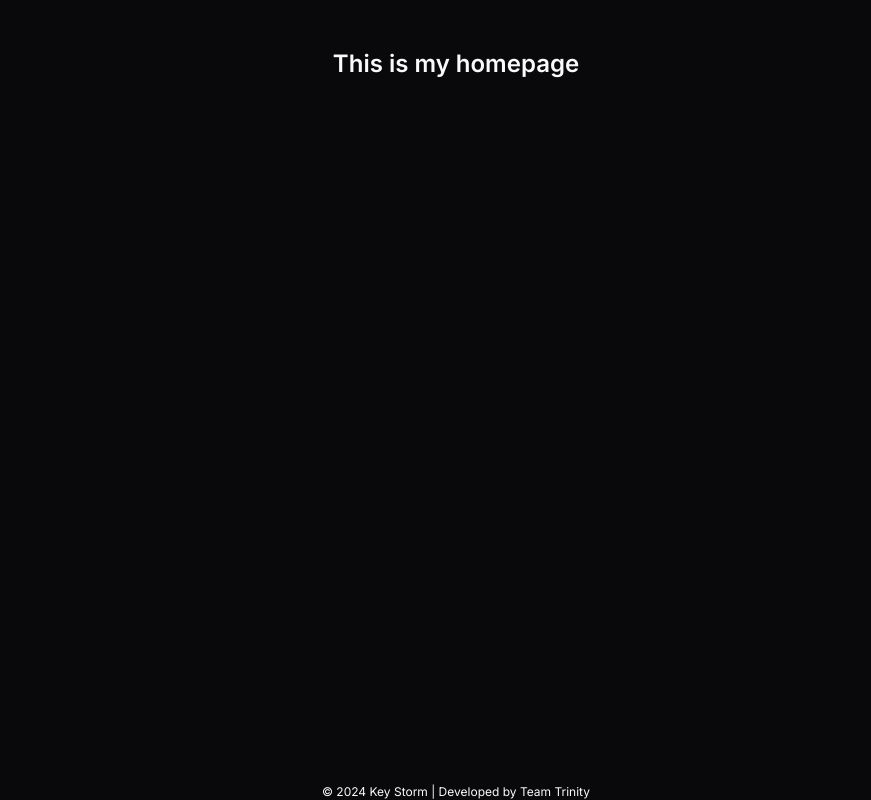
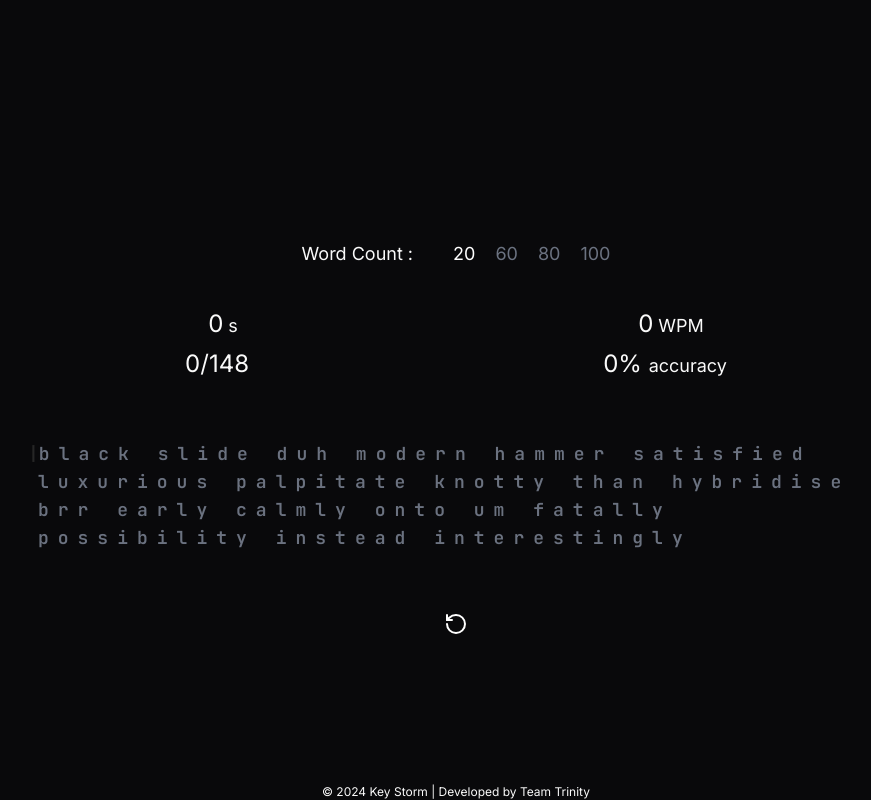
Before and after one commit to Team-Trinity/type-storm, a Next.js app: page / in a window 1280 px wide. Shown: the whole page, without its empty margins (184-1055 px from the left). Built offline with nearby package versions, Linux system fonts and the light colour scheme.

Commit message:
update home route with type page and folder rearrange

```diff
--- a/app/page.tsx
+++ b/app/page.tsx
@@ -1,7 +1,14 @@
-import Image from "next/image";
+"use client";
+
+import TypeBox from "@/components/type/typeBox";
+import TimerProvider from "@/providers/timerProvider";
 
 export default function Home() {
-  return (
-<h1 className="text-2xl font-semibold text-center py-12">This is my homepage</h1>
-  );
+    return (
+        <div>
+            <TimerProvider>
+                <TypeBox />
+            </TimerProvider>
+        </div>
+    );
 }
--- a/hooks/useText.tsx
+++ b/hooks/useText.tsx
@@ -1,5 +1,4 @@
 import { faker } from "@faker-js/faker";
-import { useState } from "react";
 
 export default function useText() {
     function getText(length: number) {
```
Also changed, not shown: components/type/letterElement.tsx (renamed from app/type/letterElement.tsx), components/type/page.tsx (renamed from app/type/page.tsx), components/type/textSelector.tsx (renamed from app/type/textSelector.tsx), components/type/typeBox.tsx (renamed from app/type/typeBox.tsx).
